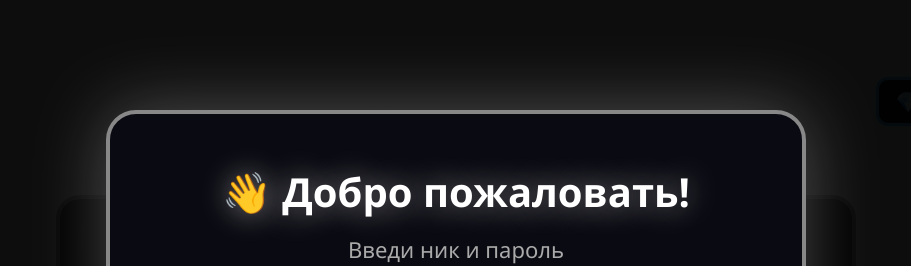
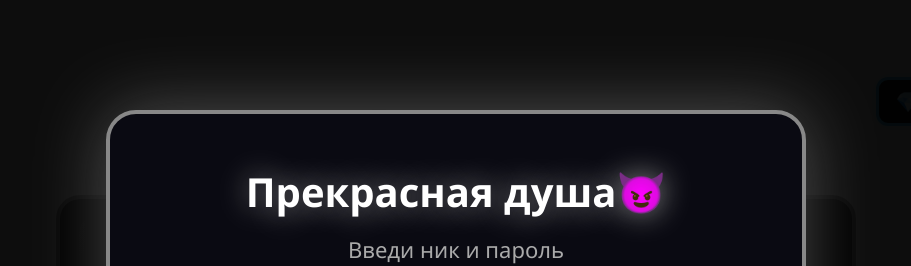
Before and after one commit to castorms-ai/Case, a plain HTML site: page index.html in a window 1280 px wide. Shown: the top 266 px of the page, without its empty margins (184-1095 px from the left). Drawn offline with Linux system fonts and the light colour scheme; grey boxes are pictures that could not be loaded.

Commit message:
Update index.html

```diff
--- a/index.html
+++ b/index.html
@@ -10,7 +10,7 @@
 
 <div class="nickname-overlay" id="nicknameOverlay">
   <div class="nickname-modal">
-    <div class="nickname-title">👋 Добро пожаловать!</div>
+    <div class="nickname-title">Прекрасная душа😈</div>
     <div class="nickname-subtitle">Введи ник и пароль</div>
     <input type="text" class="nickname-input" id="nicknameInput" placeholder="Твой ник..." maxlength="20">
     <input type="password" class="nickname-input" id="passwordInput" placeholder="Пароль...">
@@ -56,7 +56,8 @@
         <img src="https://images.steamcdn.io/easydota/cases/ticket_int_2026.png" alt="chest">
       <button class="open-btn" id="openArcanaBtn">Открыть (1000 🪙)</button>
     </div>
-        <div class="case-card locked">
+
+          <div class="case-card locked">
       <div class="case-name">???</div>
       <div class="case-chest">🧰</div>
       <div class="soon-label">СКОРО</div>
```
